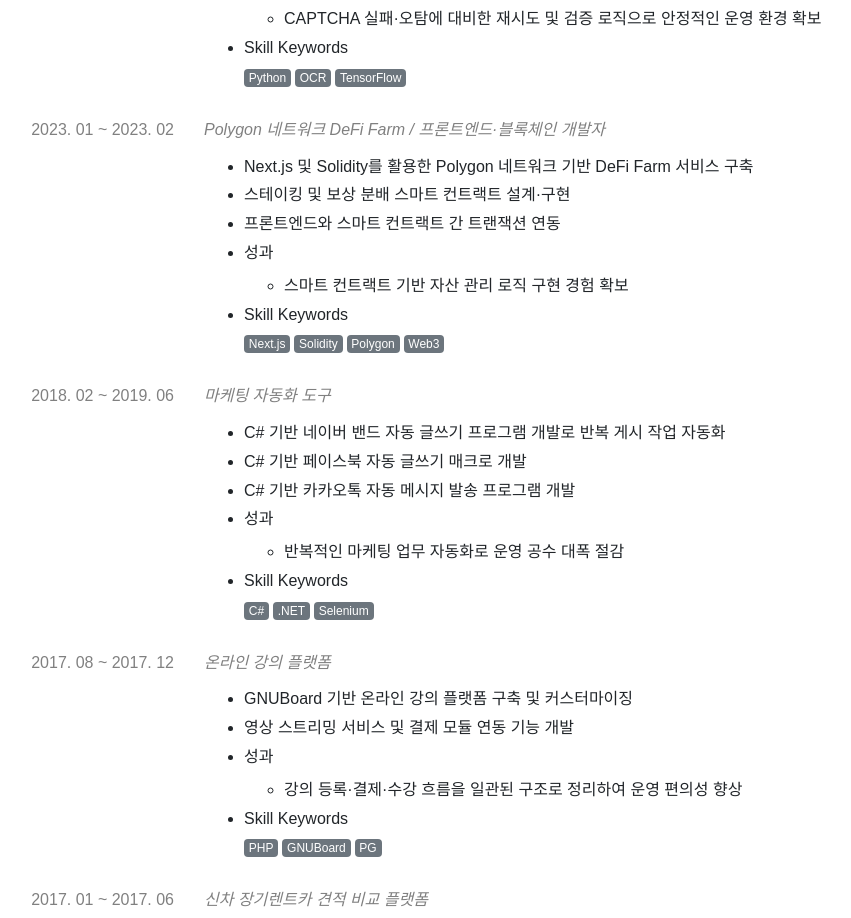
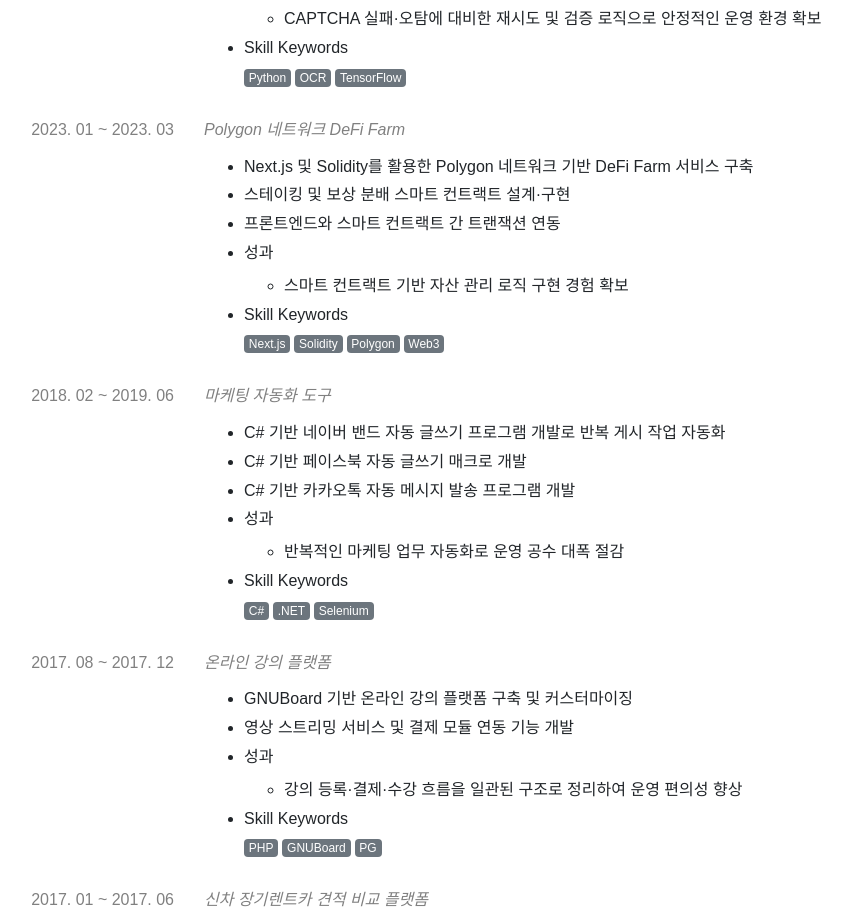
Before and after one commit to yuneast/resume, a Next.js app: page / in a window 1280 px wide. Shown: the part 3968-4886 px from the top of the page, without its empty margins (166-1017 px from the left). Built offline with nearby package versions, Linux system fonts and the light colour scheme; a web font is replaced by a local one.

Commit message:
Update experience.ts

```diff
--- a/payload/experience.ts
+++ b/payload/experience.ts
@@ -149,6 +149,20 @@ const experience: IExperience.Payload = {
       title: '뉴소프트',
       positions: [
         {
+          title: '가상화폐 선물 거래소',
+          startedAt: '2024-01',
+          endedAt: '2024-12',
+          descriptions: [
+            'PHP Laravel 기반 가상화폐 선물 거래소 백엔드 시스템 설계 및 구현',
+            '주문·체결·포지션 관리 등 거래 핵심 도메인 로직 개발',
+            '거래 안정성을 고려한 주문 상태 관리 및 예외 처리 로직 구현',
+          ],
+          achievements: [
+            '주문·체결 로직 분리를 통해 거래 처리 안정성 및 유지보수성 확보',
+          ],
+          skillKeywords: ['PHP', 'Laravel', 'MySQL', 'Next.js', 'Redis', 'WebSocket'],
+        },
+        {
           title: '부동산 전월세 신고 자동화 서비스',
           startedAt: '2023-04',
           endedAt: '2023-05',
@@ -163,25 +177,10 @@ const experience: IExperience.Payload = {
           ],
           skillKeywords: ['Python', 'OCR', 'TensorFlow'],
         },
-
         {
-          title: '가상화폐 선물 거래소',
-          startedAt: '2024-01',
-          endedAt: '2024-12',
-          descriptions: [
-            'PHP Laravel 기반 가상화폐 선물 거래소 백엔드 시스템 설계 및 구현',
-            '주문·체결·포지션 관리 등 거래 핵심 도메인 로직 개발',
-            '거래 안정성을 고려한 주문 상태 관리 및 예외 처리 로직 구현',
-          ],
-          achievements: [
-            '주문·체결 로직 분리를 통해 거래 처리 안정성 및 유지보수성 확보',
-          ],
-          skillKeywords: ['PHP', 'Laravel', 'MySQL', 'Next.js', 'Redis', 'WebSocket'],
-        },
-        {
-          title: 'Polygon 네트워크 DeFi Farm / 프론트엔드·블록체인 개발자',
+          title: 'Polygon 네트워크 DeFi Farm',
           startedAt: '2023-01',
-          endedAt: '2023-02',
+          endedAt: '2023-03',
           descriptions: [
             'Next.js 및 Solidity를 활용한 Polygon 네트워크 기반 DeFi Farm 서비스 구축',
             '스테이킹 및 보상 분배 스마트 컨트랙트 설계·구현',
```
